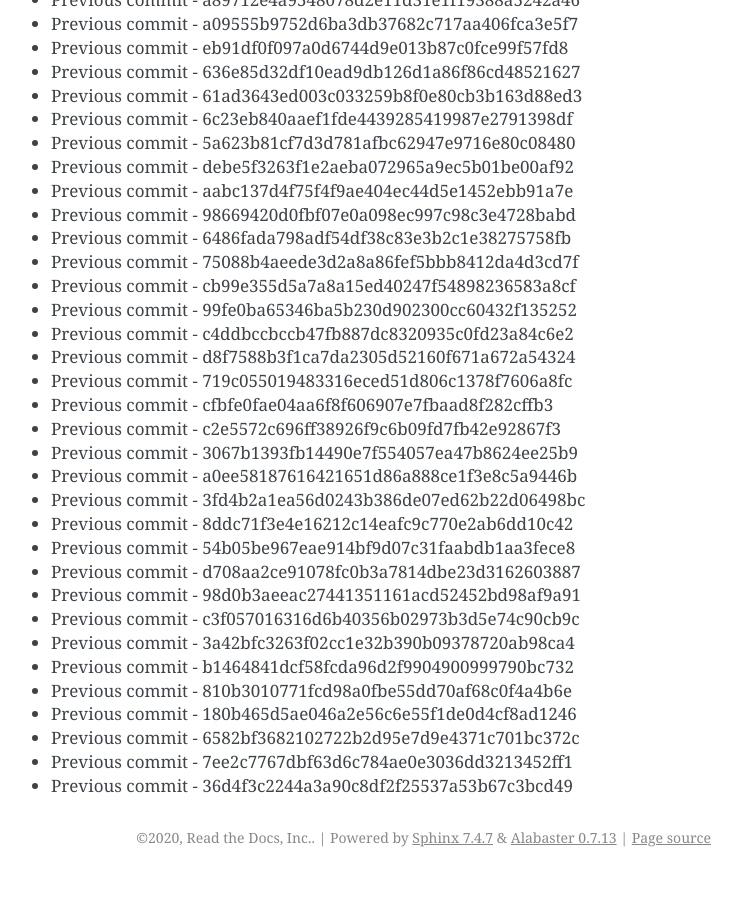
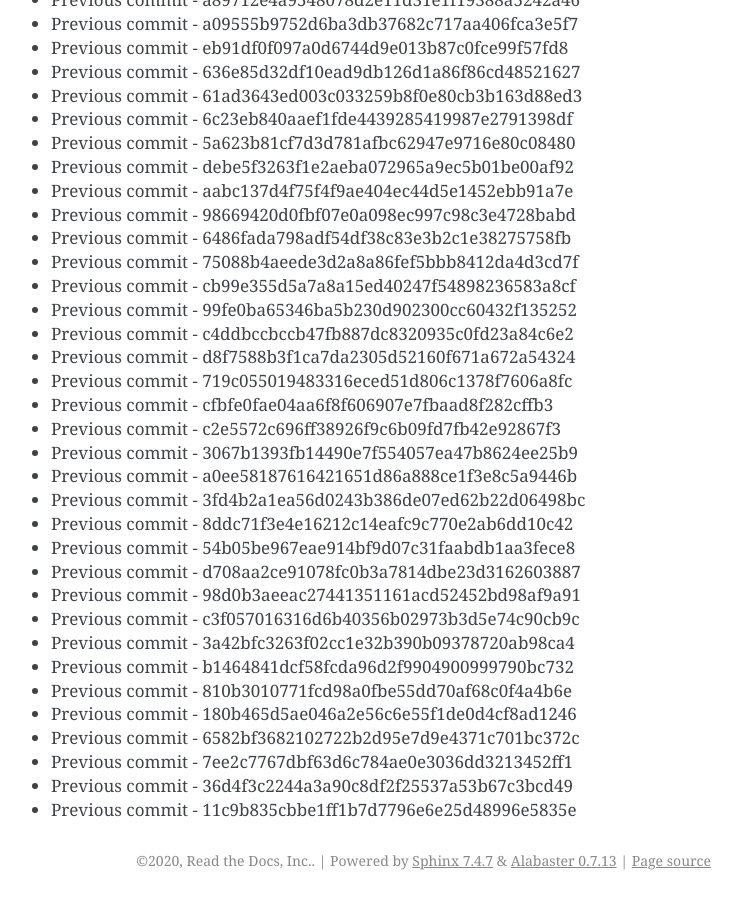
Before and after one commit to readthedocs/rtd-git-stresstest, a Sphinx documentation site: the page built from docs/updates.rst, in a window 1280 px wide and 900 px high, scrolled down 90869 px. Shown: the whole window, without its empty margins (399-1141 px from the left). Built offline with Sphinx 7.4.7, drawn with Linux system fonts in a browser that asks for light colours; before the commit the page ends 91746 px from its top, so only the background shows below that.

Commit message:
Generating commit from previous: 11c9b835cbbe1ff1b7d7796e6e25d48996e5835e

```diff
--- a/docs/updates.rst
+++ b/docs/updates.rst
@@ -3850,3 +3850,4 @@ It can be tested for any performance characteristics.
 * Previous commit - 6582bf3682102722b2d95e7d9e4371c701bc372c
 * Previous commit - 7ee2c7767dbf63d6c784ae0e3036dd3213452ff1
 * Previous commit - 36d4f3c2244a3a90c8df2f25537a53b67c3bcd49
+* Previous commit - 11c9b835cbbe1ff1b7d7796e6e25d48996e5835e
```
